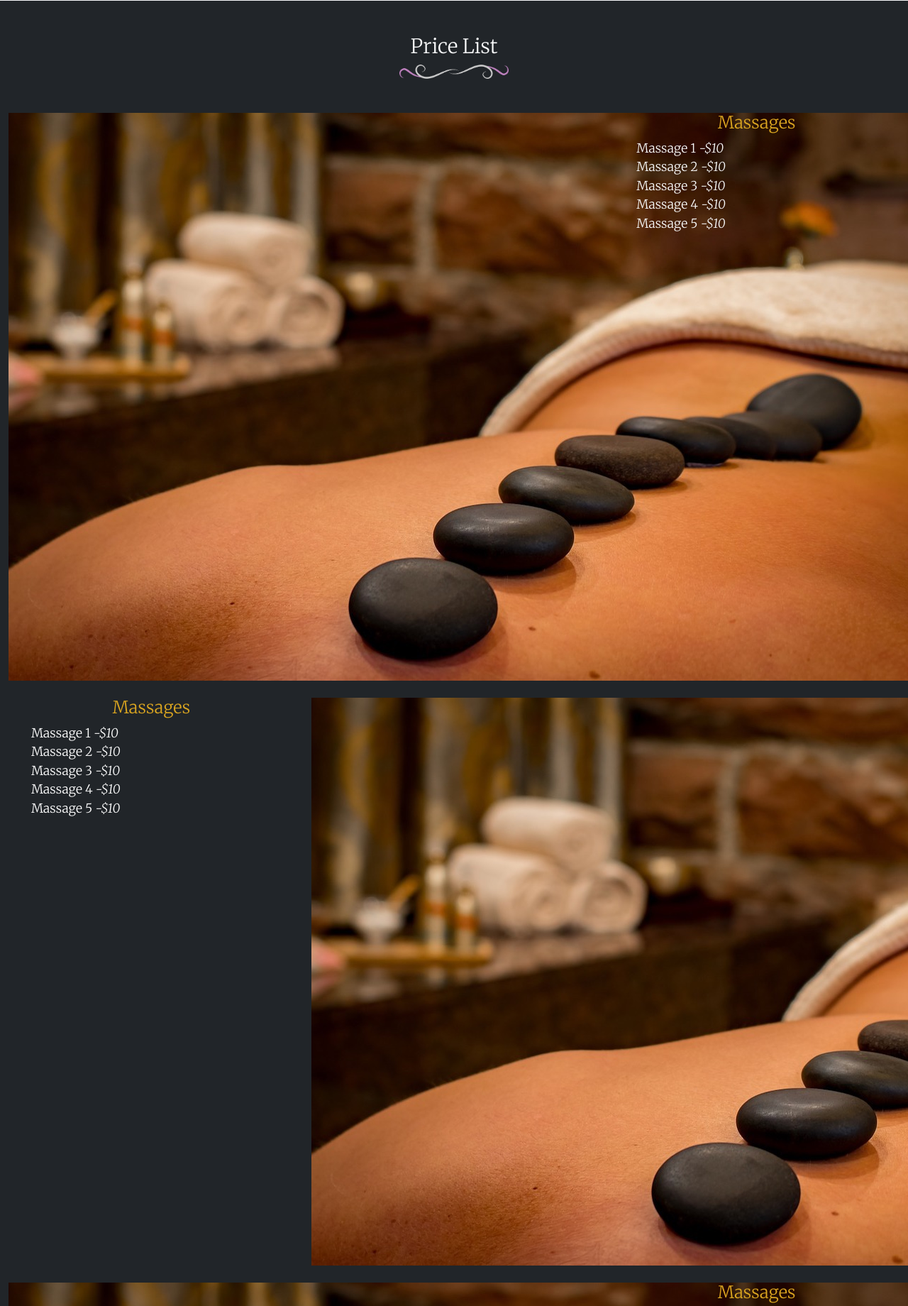
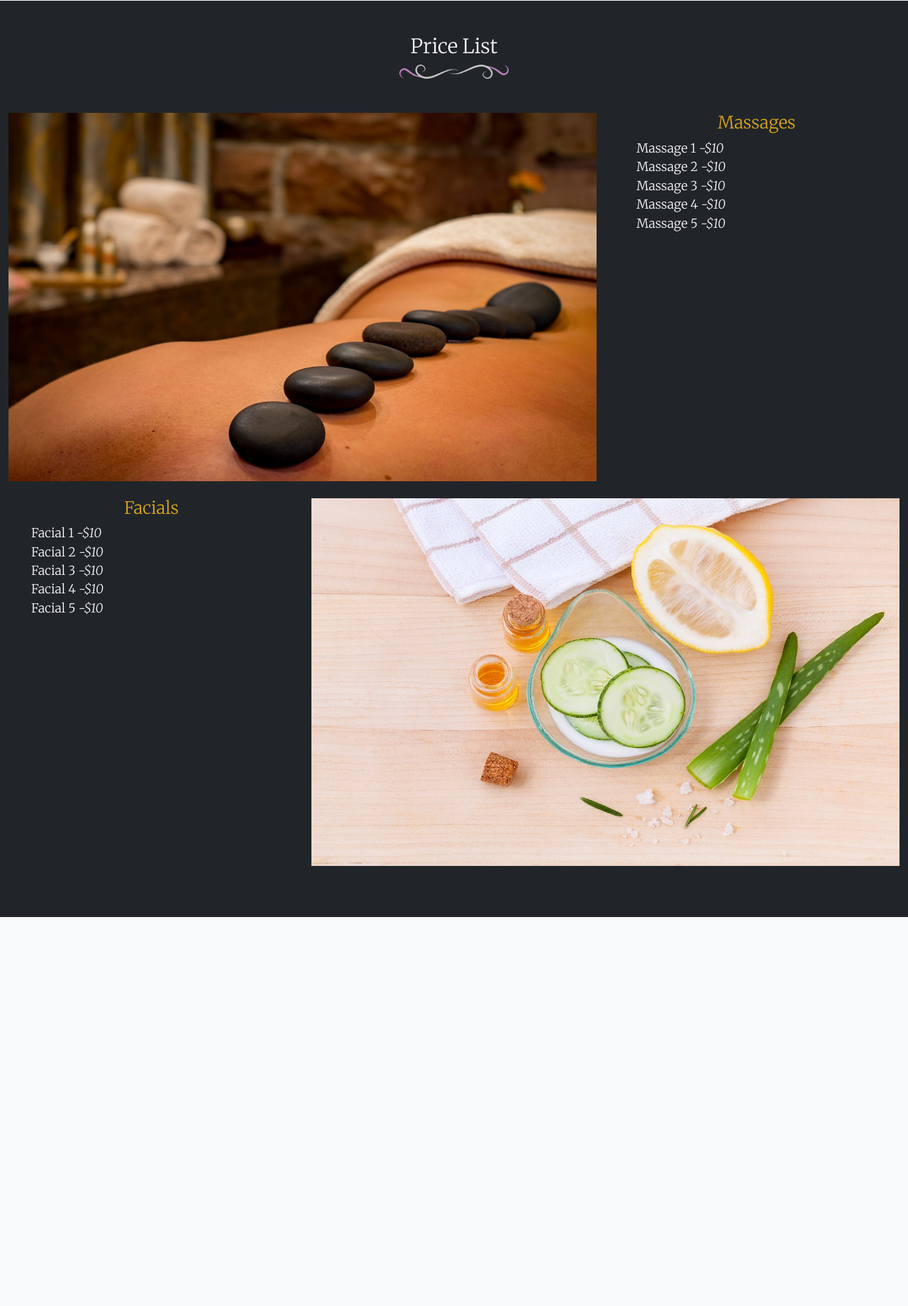
Before and after one commit to mimnets/vclbd-wp, a PHP site: page / in a window 1280 px wide; the page is wider, and only the part inside the window is pictured. Shown: the part 1817-3657 px from the top of that part at 71% size. After the commit the page ends 3109 px from the top of that part, so only its background shows below. Run offline with PHP 8.4, Linux system fonts and the light colour scheme.

Commit message:
fixed custom css imag class error by remove a dot before img tag

```diff
--- a/css/custom.css
+++ b/css/custom.css
@@ -4,7 +4,7 @@ body {
     font-style: normal;
   }
 
-  .img{
+  img{
     max-width: 100%;
   }
 
--- a/index.html
+++ b/index.html
@@ -174,7 +174,7 @@
             </div>
             <div class="col-sm-4">
                 <h4 class="title text-center">Massages</h4>
-                <ul class="list-groups  text-light">
+                <ul class="list-groups text-light">
                     <li class="list-group-item">Massage 1 <em>-$10</em></li>
                     <li class="list-group-item">Massage 2 <em>-$10</em></li>
                     <li class="list-group-item">Massage 3 <em>-$10</em></li>
@@ -184,37 +184,21 @@
             </div>
             </div>
             <div class="row my-4">
-
                 <div class="col-sm-4">
-                    <h4 class="title text-center">Massages</h4>
-                    <ul class="list-groups text-white">
-                        <li class="list-group-item">Massage 1 <em>-$10</em></li>
-                        <li class="list-group-item">Massage 2 <em>-$10</em></li>
-                        <li class="list-group-item">Massage 3 <em>-$10</em></li>
-                        <li class="list-group-item">Massage 4 <em>-$10</em></li>
-                        <li class="list-group-item">Massage 5 <em>-$10</em></li>
+                    <h4 class="title text-center">Facials</h4>
+                    <ul class="list-groups text-light">
+                        <li class="list-group-item">Facial 1 <em>-$10</em></li>
+                        <li class="list-group-item">Facial 2 <em>-$10</em></li>
+                        <li class="list-group-item">Facial 3 <em>-$10</em></li>
+                        <li class="list-group-item">Facial 4 <em>-$10</em></li>
+                        <li class="list-group-item">Facial 5 <em>-$10</em></li>
                     </ul>
                 </div>
                 <div class="col-sm-8">
-                    <img src="images/massage.jpg" alt="massage picture">
+                    <img src="images/facial.jpg" alt="facial">
                 </div>
-                </div>
-                <div class="row my-4">
-                    <div class="col-sm-8">
-                        <img src="images/massage.jpg" alt="massage picture">
-                    </div>
-                    <div class="col-sm-4">
-                        <h4 class="title text-center">Massages</h4>
-                        <ul class="list-groups  text-light">
-                            <li class="list-group-item">Massage 1 <em>-$10</em></li>
-                            <li class="list-group-item">Massage 2 <em>-$10</em></li>
-                            <li class="list-group-item">Massage 3 <em>-$10</em></li>
-                            <li class="list-group-item">Massage 4 <em>-$10</em></li>
-                            <li class="list-group-item">Massage 5 <em>-$10</em></li>
-                        </ul>
-                    </div>
-                    </div>
-        </div> <!-- Container -->
+            </div>
+        </div>
         <!--test-->
     <!-- JS -->
     <script src="js/bootstrap.min.js"></script>
```
